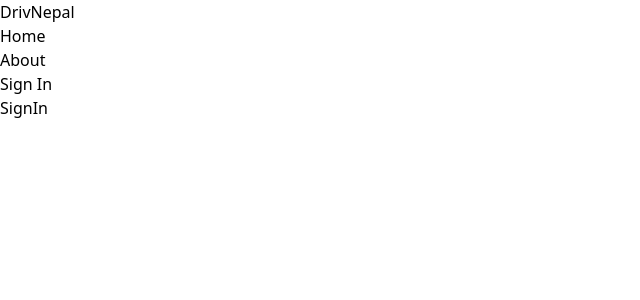
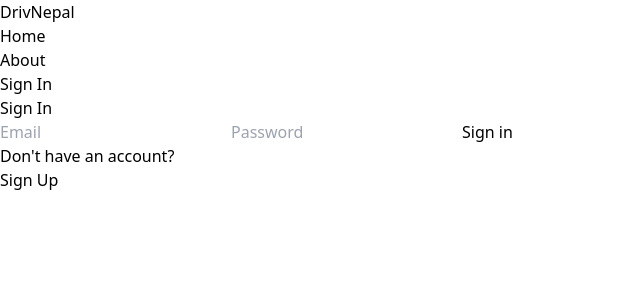
Before and after one commit to aniJani/SignInSignUp, a React (Vite) app in the folder latest/: page /sign-in in a window 1280 px wide. Shown: the top 300 px of the page, without its empty margins (0-640 px from the left). Built offline with nearby package versions, Linux system fonts and the light colour scheme.

Commit message:
sign in fronted

```diff
--- a/latest/src/pages/SignIn.jsx
+++ b/latest/src/pages/SignIn.jsx
@@ -1,7 +1,68 @@
-import React from 'react'
+import React, { useState } from 'react';
+import { Link, useNavigate } from 'react-router-dom';
 
-export default function SignIn() {
+export default function Signin() {
+    const [formData, setFormData] = useState({});
+    const [error, setError] = useState(false);
+    const [loading, setLoading] = useState(false);
+    const navigate = useNavigate();
+    const handleChange = (e) => {
+        setFormData({ ...formData, [e.target.id]: e.target.value });
+    }
+    const handleSubmit = async (e) => {
+        e.preventDefault();
+        try {
+            setLoading(true);
+            setError(false);
+            const res = await fetch('/api/auth/signin', {
+                method: 'POST',
+                headers: {
+                    'Content-Type': 'application/json',
+                },
+                body: JSON.stringify(formData),
+            });
+            const data = await res.json();
+            setLoading(false);
+            if (data.success === false) {
+                setError(true);
+                return;
+            }
+            navigate('/');
+        } catch (error) {
+            setLoading(false);
+            setError(true);
+        }
+    };
     return (
-        <div>SignIn</div>
+        <div className='p-3 max-w-lg mx-auto'>
+            <h1 className='text-3xl text-center font-semibold my-7 text-green-500'>Sign In</h1>
+            <form onSubmit={handleSubmit} className='flex flex-col gap-4'>
+                <input
+                    type="email"
+                    placeholder='Email'
+                    id='email'
+                    className='bg-slate-100 p-3 rounded-lg'
+                    onChange={handleChange}
+                />
+                <input
+                    type="password"
+                    placeholder='Password'
+                    id='password'
+                    className='bg-slate-100 p-3 rounded-lg'
+                    onChange={handleChange}
+                />
+                <button disabled={loading} className='bg-slate-700 text-white p-3 rounded-lg uppercase
+                    hover:opacity-95 disabled:opacity-80'>
+                    {loading ? 'Signing you in' : 'Sign in'}
+                </button>
+            </form>
+            <div className='flex gap-2 mt-5'>
+                <p>Don't have an account?</p>
+                <Link to='/sign-up'>
+                    <span className='text-blue-500'>Sign Up</span>
+                </Link>
+            </div>
+            <p className='text-red-600'>{error && 'Something went wrong!'}</p>
+        </div>
     )
 }
--- a/latest/src/pages/Signup.jsx
+++ b/latest/src/pages/Signup.jsx
@@ -1,10 +1,11 @@
 import React, { useState } from 'react';
-import { Link } from 'react-router-dom';
+import { Link, useNavigate } from 'react-router-dom';
 
 export default function Signup() {
     const [formData, setFormData] = useState({});
     const [error, setError] = useState(false);
     const [loading, setLoading] = useState(false);
+    const navigate = useNavigate();
     const handleChange = (e) => {
         setFormData({ ...formData, [e.target.id]: e.target.value });
     }
@@ -30,6 +31,7 @@
             setLoading(false);
             setError(true);
         }
+        navigate('/');
     };
     return (
         <div className='p-3 max-w-lg mx-auto'>
```
